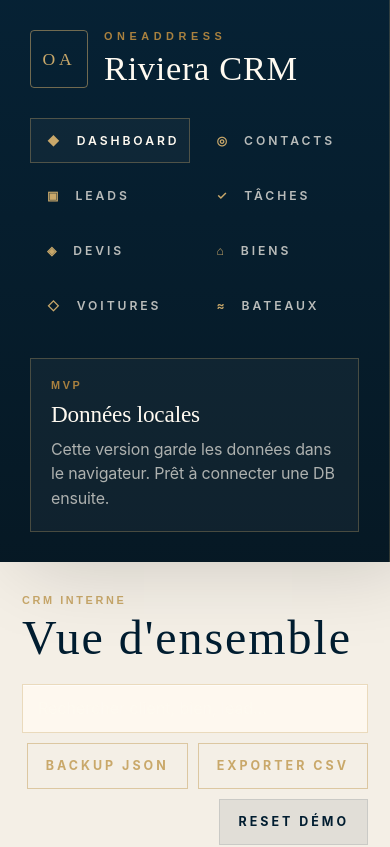
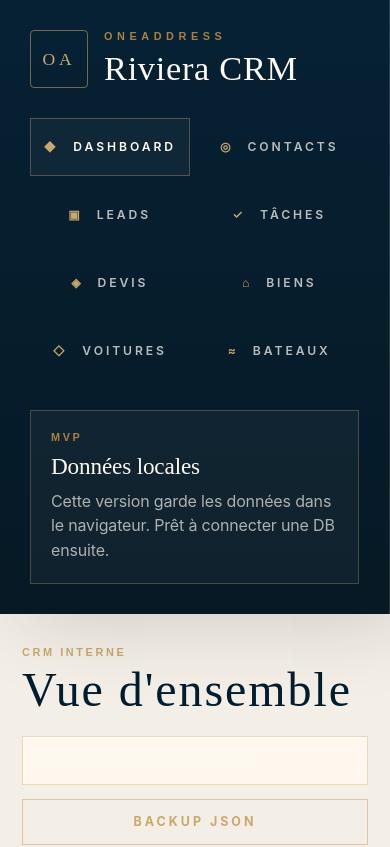
Before and after one commit to Matteo502/oneaddress-riviera-crm, a Next.js app: page / in a window 390 px wide. Shown: the top 847 px of the page. Built offline with nearby package versions, Linux system fonts and the light colour scheme.

Commit message:
Improve navigation spacing and button layout

```diff
--- a/app/globals.css
+++ b/app/globals.css
@@ -2114,3 +2114,148 @@ td small,
     justify-content: flex-start;
   }
 }
+
+
+/* Navigation / lisibilité / boutons mieux cadrés */
+* {
+  box-sizing: border-box;
+}
+
+button,
+.primary-button,
+.secondary-button,
+.ghost-button,
+.danger-link {
+  min-height: 46px;
+  max-width: 100%;
+  padding: 0 22px;
+  display: inline-flex;
+  align-items: center;
+  justify-content: center;
+  gap: 8px;
+  white-space: nowrap;
+  line-height: 1;
+  text-align: center;
+}
+
+button {
+  overflow: visible;
+}
+
+.primary-button,
+.secondary-button,
+.ghost-button {
+  min-width: max-content;
+}
+
+.danger-link {
+  min-height: 36px;
+  padding: 0 10px;
+}
+
+.topbar-actions,
+.header-actions,
+.hero-actions,
+.form-actions,
+.card-actions,
+.quick-actions-bar,
+.quote-actions,
+.filter-row,
+.filters,
+.pipeline-filters {
+  display: flex;
+  flex-wrap: wrap;
+  align-items: center;
+  gap: 14px;
+}
+
+.topbar-actions button,
+.header-actions button,
+.hero-actions button {
+  flex-shrink: 0;
+}
+
+.card,
+.form-card,
+.quote-card,
+.property-card,
+.vehicle-card,
+.boat-card,
+.lead-card,
+.task-card {
+  overflow: visible;
+}
+
+.form-grid {
+  gap: 20px;
+}
+
+.form-grid label,
+.form-grid fieldset {
+  min-width: 0;
+}
+
+input,
+select,
+textarea {
+  width: 100%;
+  min-height: 48px;
+}
+
+textarea {
+  min-height: 120px;
+  resize: vertical;
+}
+
+.section-heading {
+  gap: 18px;
+  align-items: flex-start;
+}
+
+.list-stack {
+  gap: 18px;
+}
+
+.sidebar,
+aside {
+  overflow-y: auto;
+}
+
+.nav-button {
+  min-height: 58px;
+}
+
+@media (max-width: 1100px) {
+  .topbar-actions,
+  .header-actions,
+  .hero-actions {
+    justify-content: flex-start;
+  }
+
+  .primary-button,
+  .secondary-button,
+  .ghost-button {
+    width: auto;
+  }
+}
+
+@media (max-width: 760px) {
+  button,
+  .primary-button,
+  .secondary-button,
+  .ghost-button {
+    width: 100%;
+  }
+
+  .topbar-actions,
+  .header-actions,
+  .hero-actions,
+  .form-actions,
+  .card-actions,
+  .quote-actions,
+  .filter-row,
+  .filters,
+  .pipeline-filters {
+    width: 100%;
+  }
+}
--- a/components/CRMApp.tsx
+++ b/components/CRMApp.tsx
@@ -622,6 +622,11 @@ export default function CRMApp() {
   const [data, setData] = useState<CRMData>(seedData);
   const [toast, setToast] = useState<Toast | null>(null);
 
+  useEffect(() => {
+    window.scrollTo({ top: 0, behavior: "smooth" });
+  }, [activeTab]);
+
+
   // MIGRATION_VISITE_TO_DEVIS
   useEffect(() => {
     setData((current) => ({
```
